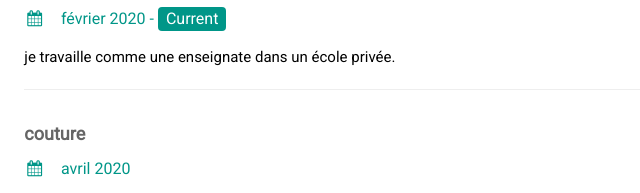
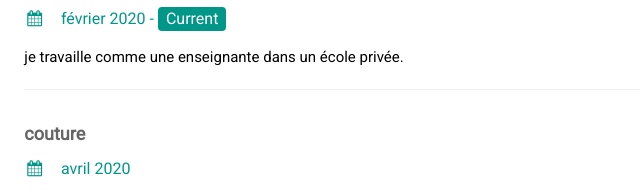
Before and after one commit to ismahandjama/ismahan-djama, a website: page index.html in a window 1280 px wide. Shown: the part 153-346 px from the top of the page, 445-1085 px from the left. Drawn offline with nearby package versions, Linux system fonts and the light colour scheme.

Commit message:
le change

```diff
--- a/index.html
+++ b/index.html
@@ -82,7 +82,7 @@
         <div class="w3-container">
           <h5 class="w3-opacity"><b>enseignante</b></h5>
           <h6 class="w3-text-teal"><i class="fa fa-calendar fa-fw w3-margin-right"></i>février 2020 - <span class="w3-tag w3-teal w3-round">Current</span></h6>
-          <p>je travaille comme une enseignate dans un école privée.</p>
+          <p>je travaille comme une enseignante dans un école privée.</p>
           <hr>
         </div>
         <div class="w3-container">
```
